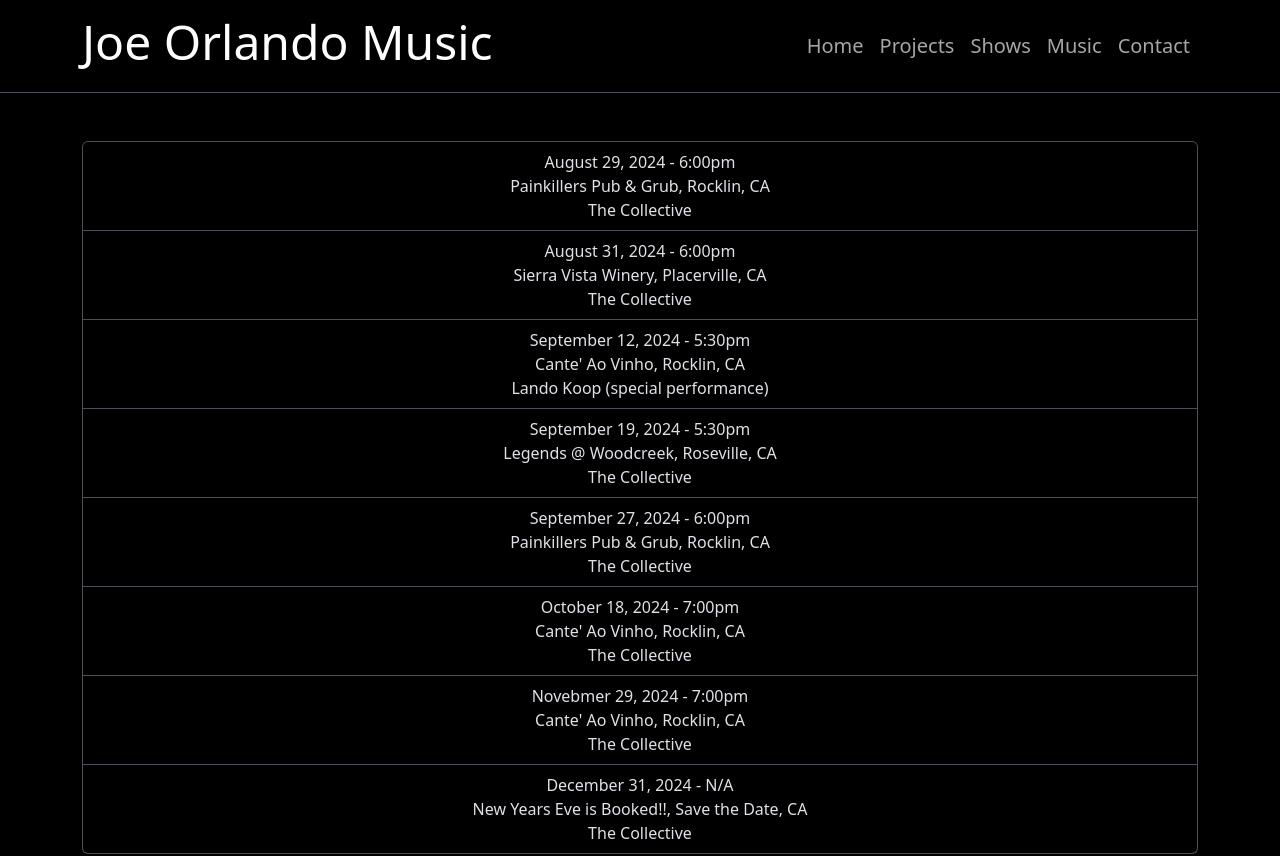
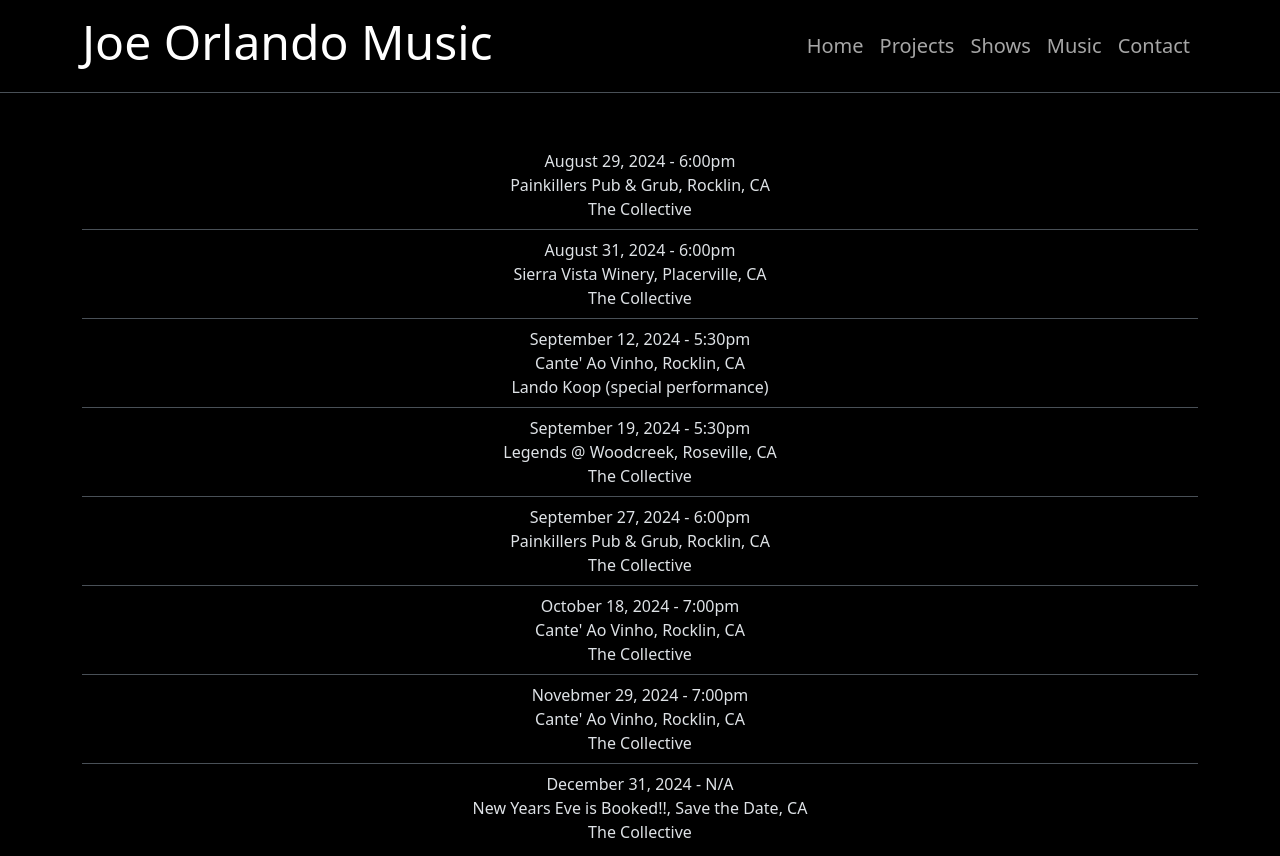
Before and after one commit to Robertjo97/JoeOrlandoMusic, a React (Vite) app: page /shows in a window 1280 px wide. Shown: the top 856 px of the page. Built offline with nearby package versions, Linux system fonts and the light colour scheme.

Commit message:
update shows

```diff
--- a/src/Shows/Shows.jsx
+++ b/src/Shows/Shows.jsx
@@ -23,7 +23,7 @@ const Shows = () => {
       <NavBar />
       <div className="shows-list container mb-5">
         {shows.length > 0 ? (
-          <ul className="list-group">
+          <ul className="list-group list-group-flush">
             {shows.map((show, index) => (
               <li className="list-group-item bg-black text-center" key={index}>
                 {show.date} - {show.time}<br></br>{show.location}<br></br>{show.band}
```
